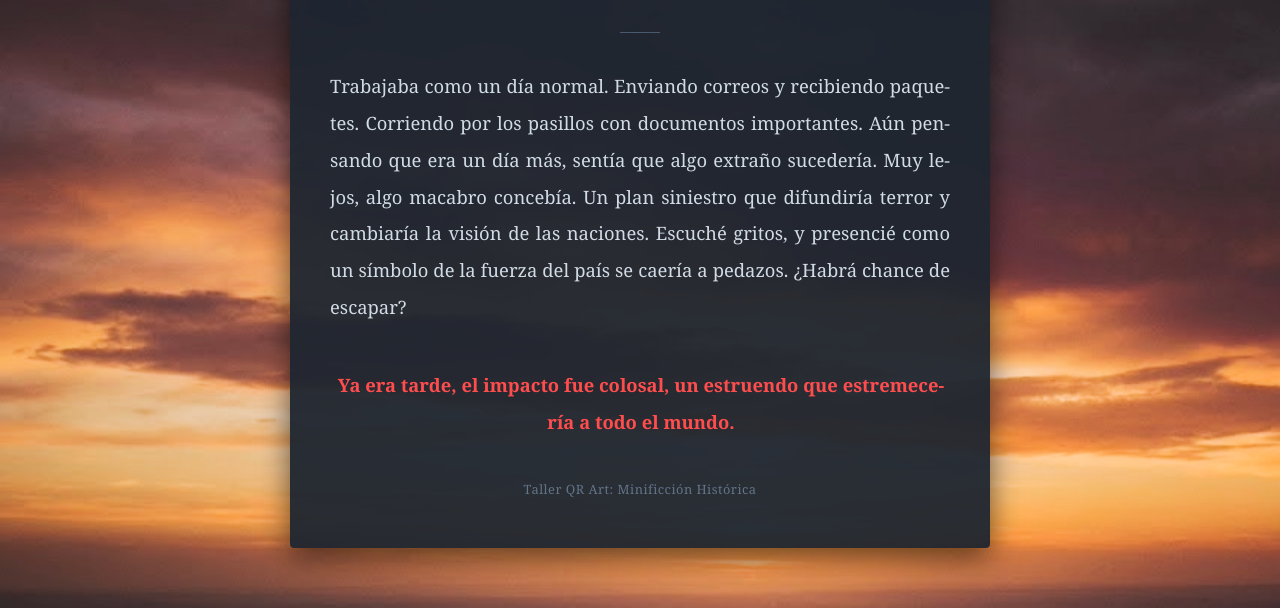
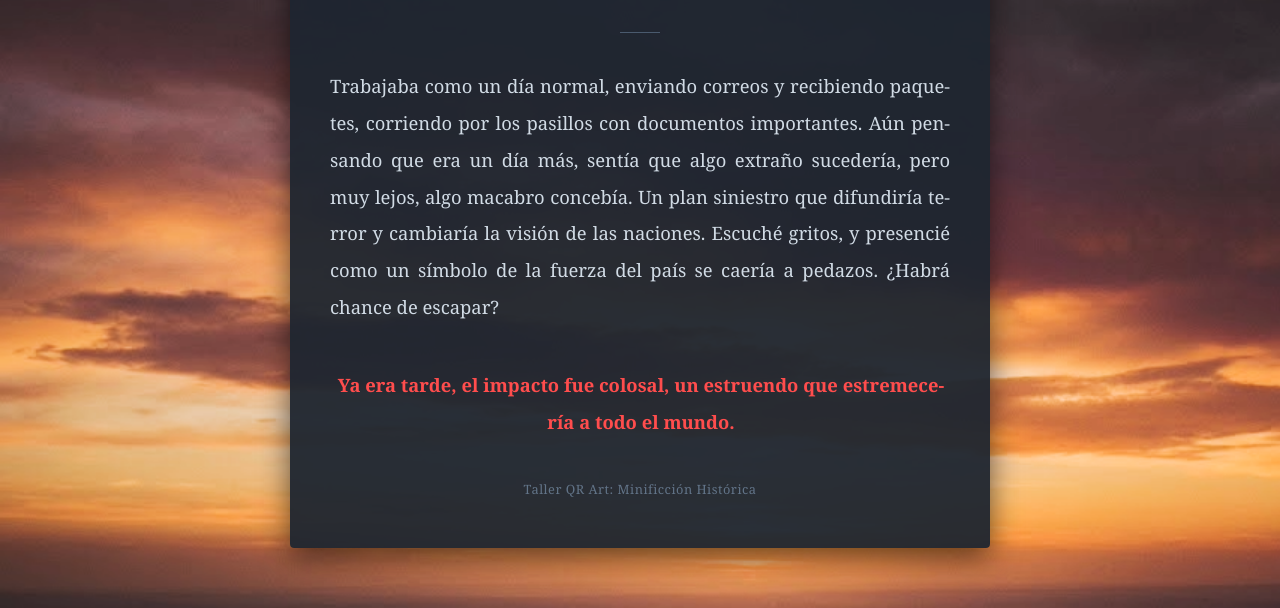
Before and after one commit to MP-1235/MP-1235.github.io, a plain HTML site: page index.html in a window 1280 px wide. Shown: the part 229-837 px from the top of the page. Drawn offline with Linux system fonts and the light colour scheme.

```diff
--- a/index.html
+++ b/index.html
@@ -116,7 +116,7 @@
 
         <div class="texto-cuento">
             <p>
-                Trabajaba como un día normal. Enviando correos y recibiendo paquetes. Corriendo por los pasillos con documentos importantes. Aún pensando que era un día más, sentía que algo extraño sucedería. Muy lejos, algo macabro concebía. Un plan siniestro que difundiría terror y cambiaría la visión de las naciones. Escuché gritos, y presencié como un símbolo de la fuerza del país se caería a pedazos. ¿Habrá chance de escapar?
+                Trabajaba como un día normal, enviando correos y recibiendo paquetes, corriendo por los pasillos con documentos importantes. Aún pensando que era un día más, sentía que algo extraño sucedería, pero muy lejos, algo macabro concebía. Un plan siniestro que difundiría terror y cambiaría la visión de las naciones. Escuché gritos, y presencié como un símbolo de la fuerza del país se caería a pedazos. ¿Habrá chance de escapar?
             </p>
 
             <p class="frase-final">
```
